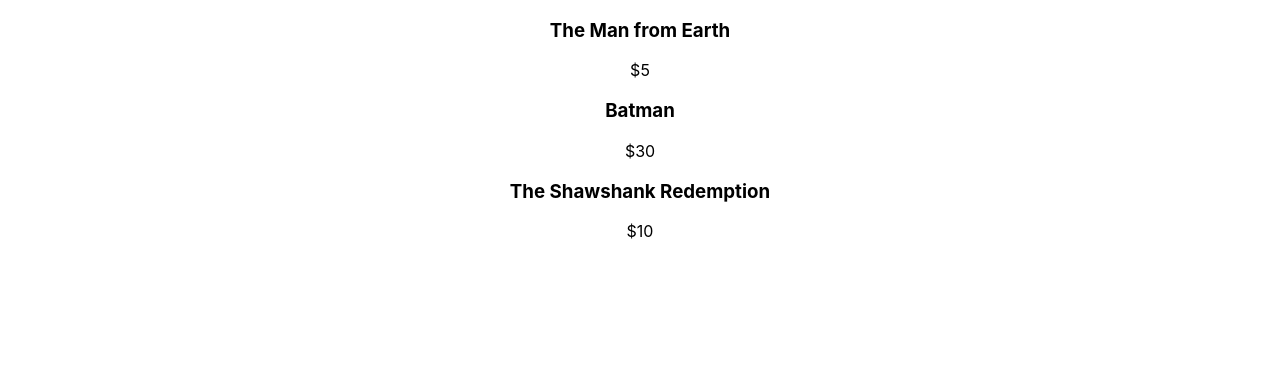
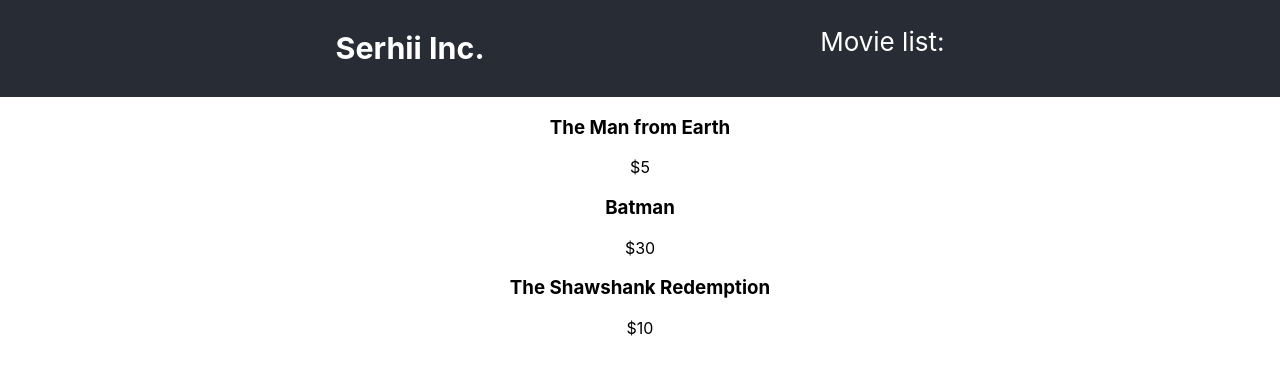
Before and after one commit to SerhiiMart/React-test-1, a React (Create React App) app: page / in a window 1280 px wide. Shown: the top 372 px of the page. Built offline with nearby package versions, Linux system fonts and the light colour scheme.

Commit message:
Added Nav

```diff
--- a/src/App.css
+++ b/src/App.css
@@ -36,3 +36,15 @@
     transform: rotate(360deg);
   }
 }
+
+
+.navL {
+  background-color: #282c34;
+  min-height: 6rem;
+  display: flex;
+  flex-direction: row;
+  align-items: space-between;
+  justify-content: space-evenly;
+  font-size: calc(10px + 2vmin);
+  color: white;
+}
--- a/src/App.js
+++ b/src/App.js
@@ -1,10 +1,12 @@
 import React from 'react';
 import './App.css';
 import Movielist from './MovieList';
+import Nav from './nav';
 
 function App() {
   return (
     <div className="App">
+      <Nav />
       <Movielist />
     </div>
   );
--- a/src/MovieList.js
+++ b/src/MovieList.js
@@ -1,5 +1,6 @@
 import React, {useState} from 'react';
 import Movie from './Movie';
+
 
 const MovieList = () => {
 const [movies, setMovies] = useState([
@@ -19,7 +20,7 @@
   return (
     <div>
     {movies.map(movie => (
-     <Movie name={movie.name} price={movie.price}/>
+     <Movie name={movie.name} price={movie.price} key={movie.id}/>
     ))}
     </div>
   );
--- /dev/null
+++ b/src/nav.js
@@ -0,0 +1,13 @@
+import React from 'react';
+import './App.css';
+
+const Nav = () => {
+  return (
+    <div className="navL">
+    <h3>Serhii Inc.</h3>
+    <p>Movie list:</p>
+    </div>
+  );
+  };
+
+export default Nav;
```
Also changed, not shown: 1 other file (tests, documents, lock files or other folders).
